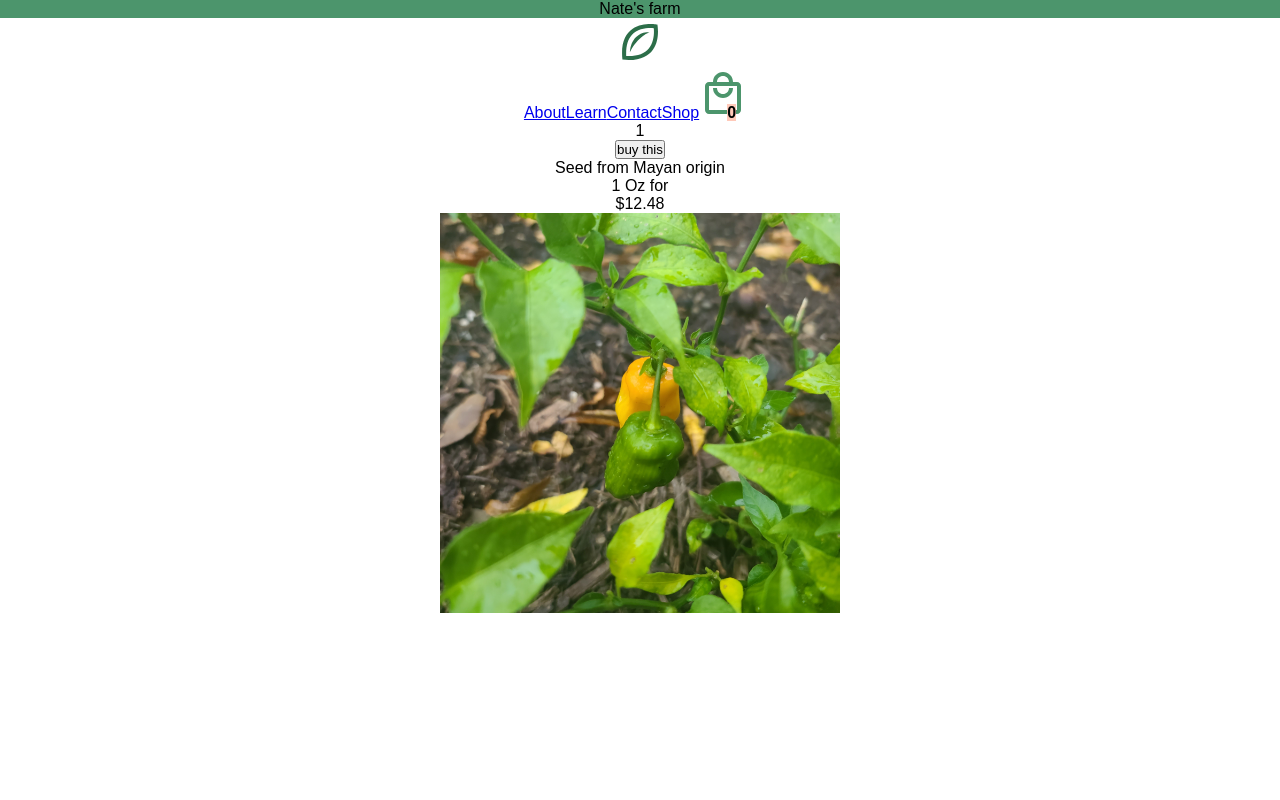
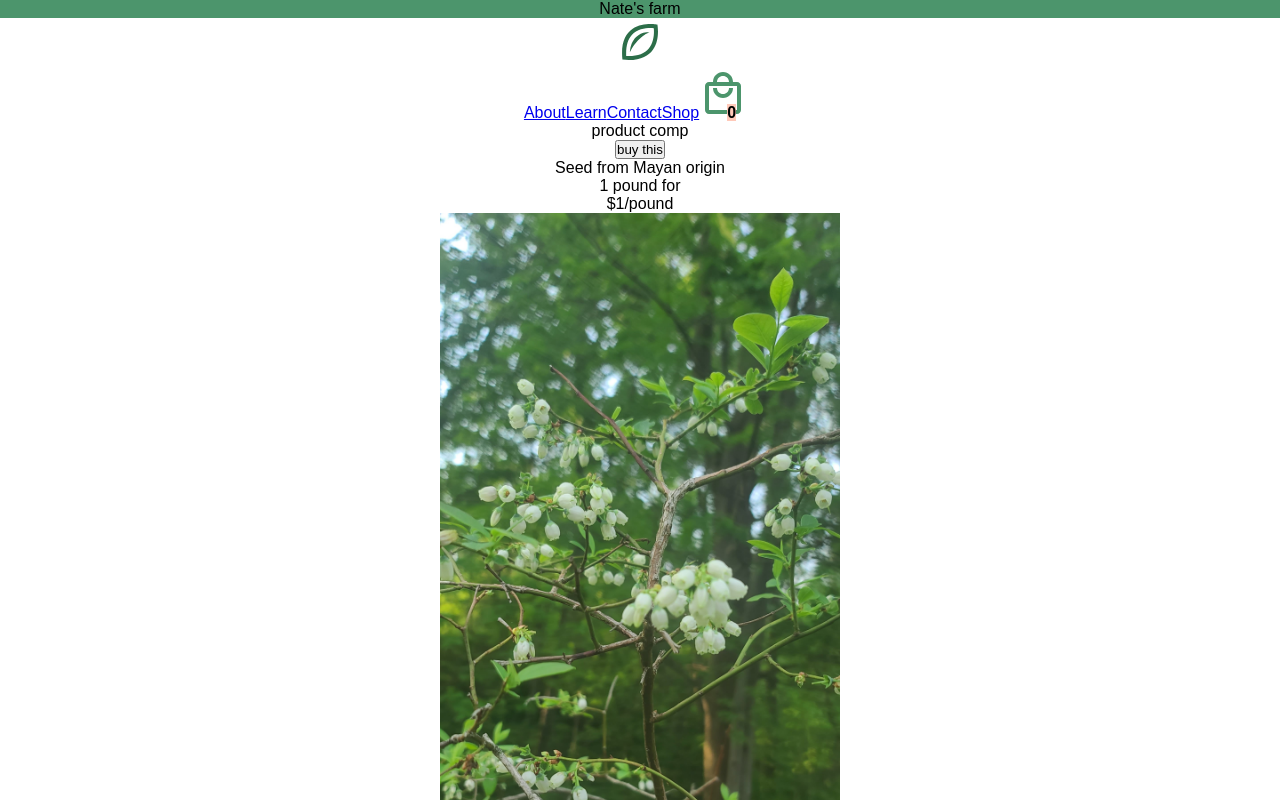
Before and after one commit to bafox2/shoppingcart, a React (Create React App) app: page /shop/1 in a window 1280 px wide. Shown: the top 800 px of the page. Built offline with nearby package versions, Linux system fonts and the light colour scheme; a web font is replaced by a local one.

Commit message:
fixed cart

```diff
--- a/src/App.js
+++ b/src/App.js
@@ -13,7 +13,7 @@ import { ReactDOM } from 'react-dom/client';
 import { BrowserRouter, Switch, Routes, Route, Router } from 'react-router-dom'
 import React from 'react';
 function App() {
-
+  //going to attempt to make the individual components pass the object referenced in allitems
 
   const [cartList, setCartList] = React.useState([])
   function onItemBuy(item) {
@@ -21,7 +21,7 @@ function App() {
     const isInCart = checkDuplicate(item)
     isInCart ?
       setCartList(cartList.map(cartItem => {
-        if (cartItem.name === item) {
+        if (cartItem.name === item.name) {
           // Create a *new* object with changes
           return { ...cartItem, quantity: cartItem.quantity + 1 };
         } else {
@@ -32,16 +32,17 @@ function App() {
       :
       setCartList([
         ...cartList, {
-          name: allItems.find(product => product.name === item).name,
-          price: allItems.find(product => product.name === item).price,
-          pic: allItems.find(product => product.name === item).imageref,
+          name: item.name,
+          price: item.price,
+          pic: item.imageref,
+          id: item.id,
           quantity: 1,
         }
       ])
   }
 
   function checkDuplicate(item) {
-    return cartList.some(arrVal => item === arrVal.name);
+    return cartList.some(arrVal => item.name === arrVal.name);
   }
 
 
@@ -59,7 +60,7 @@ function App() {
         <Route path="/learn" element={<Learn />} />
         <Route path="/cart" element={<Sidecart cart={cartList} />} />
         <Route path="/shop" element={<Shop />} />
-        <Route path="/shop/:name" element={<Product onSubmit={onItemBuy} />} />
+        <Route path="/shop/:id" element={<Product onSubmit={onItemBuy} />} />
       </Routes>
     </div>
   );
--- a/src/components/Cartitem.js
+++ b/src/components/Cartitem.js
@@ -1,18 +1,17 @@
 import React, { useEffect, useState } from "react";
 import styles from "../css/Item.module.css";
-import { Link, use } from "react-router-dom";
+import { Link } from "react-router-dom";
 
 //might want to add a category for each individual categorty
 
 const Cartitem = (props) => {
-
+    console.log(props)
     return (
         <div role='listitem'>
-            <Link to={`/shop/${props.name}`} title='itemLink'>{props.name}</Link>
-            <p>{props.name}</p>
+            <Link to={`/shop/${props.id}`} title='itemLink'>{props.name}</Link>
             <p>{props.quantity}</p>
             <p>{props.price}</p>
-            <img className={styles.itemPic} alt='item' src={props.picture} />
+            <img className={styles.itemPic} alt='picref' src={props.pic} />
         </div>
     );
 };
--- a/src/components/Item.js
+++ b/src/components/Item.js
@@ -5,11 +5,10 @@ import { Link, use } from "react-router-dom";
 //might want to add a category for each individual categorty
 
 const Item = (props) => {
-
     return (
         <div role='listitem'>
-            <Link to={`/shop/${props.name}`} title='itemLink'>{props.name}</Link>
-            <p>add {props.name} to cart</p>
+            <Link to={`/shop/${props.id}`} title='itemLink'>{props.name}</Link>
+            <p>add item {props.name} to cart</p>
             <p>{props.description}</p>
             <p>{props.amount} for</p>
             <p>{props.price}</p>
--- a/src/components/Product.js
+++ b/src/components/Product.js
@@ -6,13 +6,15 @@ import allItems from "../itemData/allItems";
 //might want to add a category for each individual categorty
 
 const Product = (props) => {
-    const { name } = useParams()
-    const foundItem = allItems.find(item => item.name = name)
+
+    const { id } = useParams()
+    const foundItem = allItems.find(item => item.id === id)
+    console.log(foundItem)
 
     return (
         <div role='listitem'>
-            <p>{name}</p>
-            <button onClick={() => props.onSubmit(name)}>buy this</button>
+            <p>{'product comp'}</p>
+            <button onClick={() => props.onSubmit(foundItem)}>buy this</button>
             <p className={styles.description} >{foundItem.description}</p>
             <p className={styles.productImage}>{foundItem.amount} for</p>
             <p>{foundItem.price}</p>
--- a/src/components/Sidecart.js
+++ b/src/components/Sidecart.js
@@ -1,13 +1,13 @@
 import React from "react";
 import { Link } from "react-router-dom";
 import styles from "../css/Header.module.css";
-import Cartitem from "./Item";
+import Cartitem from "./Cartitem";
 import allItems from "../itemData/allItems";
 // state of cart stuff might be handled in the APP itself
 
 const Sidecart = (props) => {
-    console.log(allItems)
-    const cartItems = props.cart.map(item => <Cartitem name={item.name} quantity={item.quantity} price={item.price} pic={item.pic} />)
+    console.log(props.cart)
+    const cartItems = props.cart.map(item => <Cartitem name={item.name} quantity={item.quantity} price={item.price} id={item.id} pic={item.pic} />)
     return (
         <div >
             <p>this is your cart</p>
--- a/src/pages/Shop.js
+++ b/src/pages/Shop.js
@@ -5,8 +5,8 @@ import items from "../itemData/allItems.js";
 import { Link } from "react-router-dom";
 
 const Shop = (props) => {
-
-    const shoplist = items.map(item => <Item name={item.name} picture={item.imageref} price={item.price} amount={item.amount} category={item.category} key={item.id} role='item' />)
+    console.log(props)
+    const shoplist = items.map(item => <Item name={item.name} picture={item.imageref} price={item.price} amount={item.amount} category={item.category} key={item.name} id={item.id} role='item' />)
 
     return (
         <div>
```
